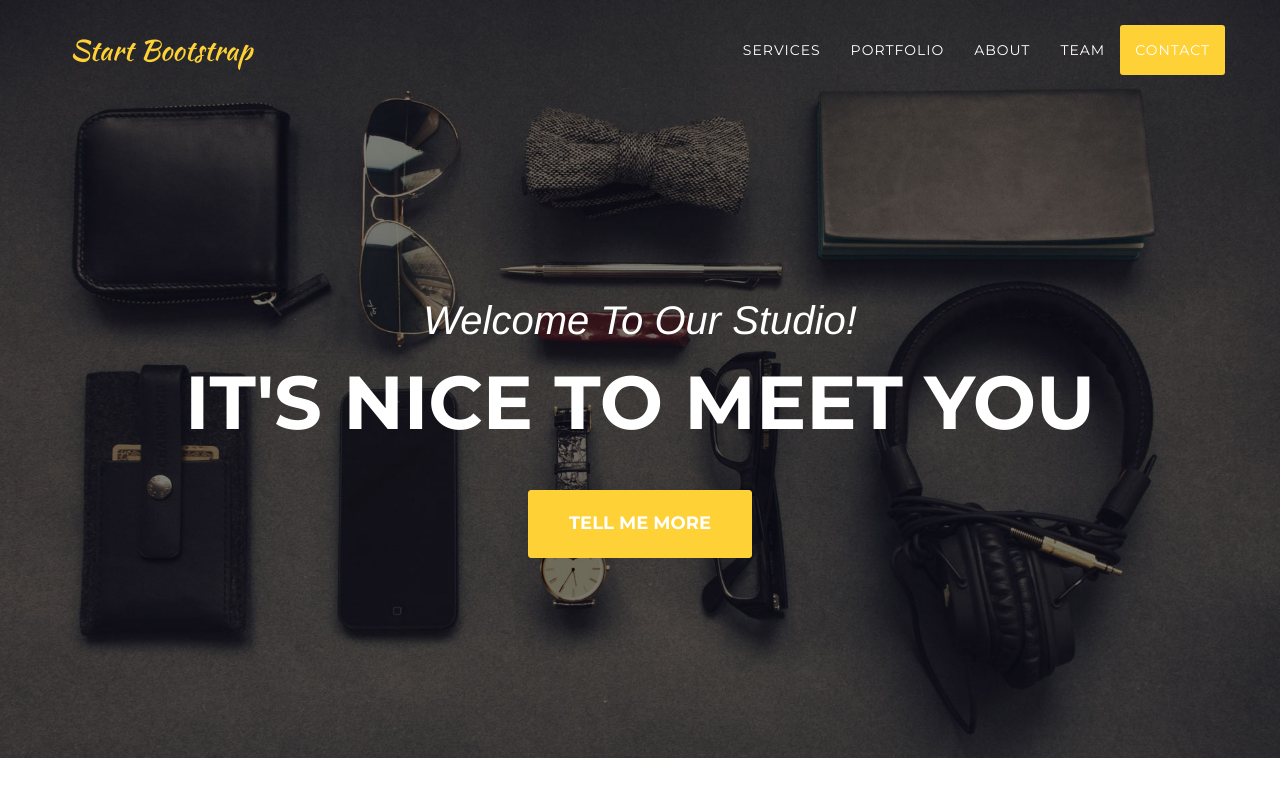
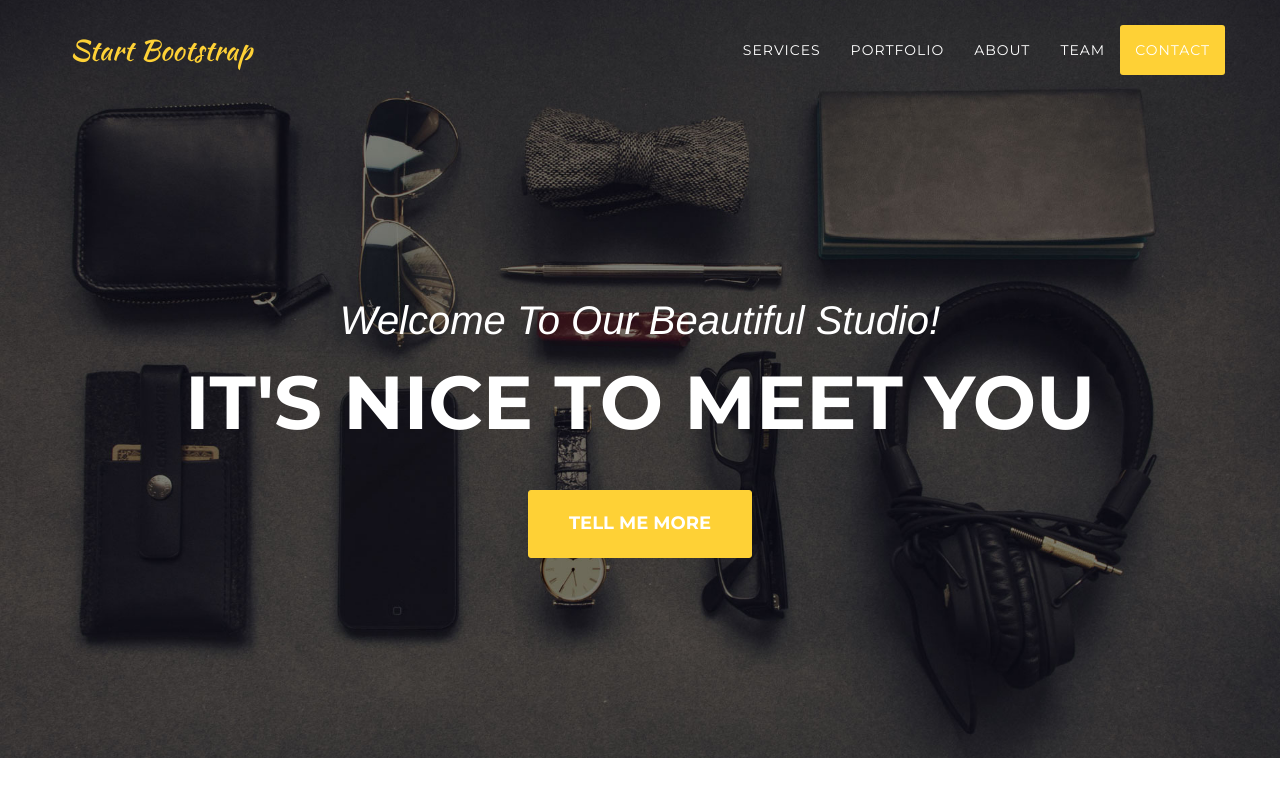
Before and after one commit to grecuionut/docker-nginx, a website: page static-content/index.html in a window 1280 px wide. Shown: the top 800 px of the page. Drawn offline with nearby package versions, Linux system fonts and the light colour scheme; a web font is replaced by a local one.

Commit message:
changed the main page

```diff
--- a/static-content/index.html
+++ b/static-content/index.html
@@ -78,7 +78,7 @@
     <header>
         <div class="container">
             <div class="intro-text">
-                <div class="intro-lead-in">Welcome To Our Studio!</div>
+                <div class="intro-lead-in">Welcome To Our Beautiful Studio!</div>
                 <div class="intro-heading">It's Nice To Meet You</div>
                 <a href="#services" class="page-scroll btn btn-xl">Tell Me More</a>
             </div>
```
